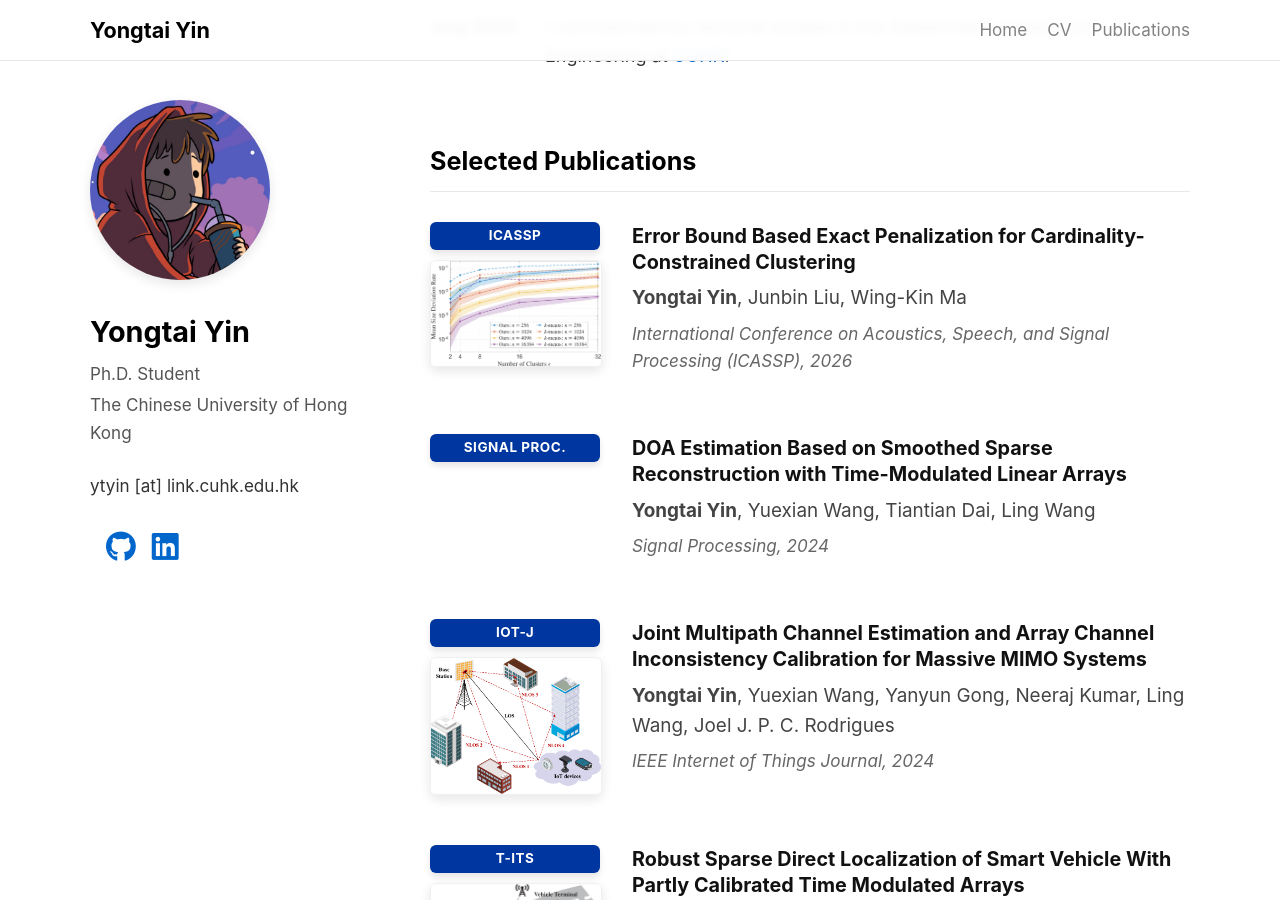
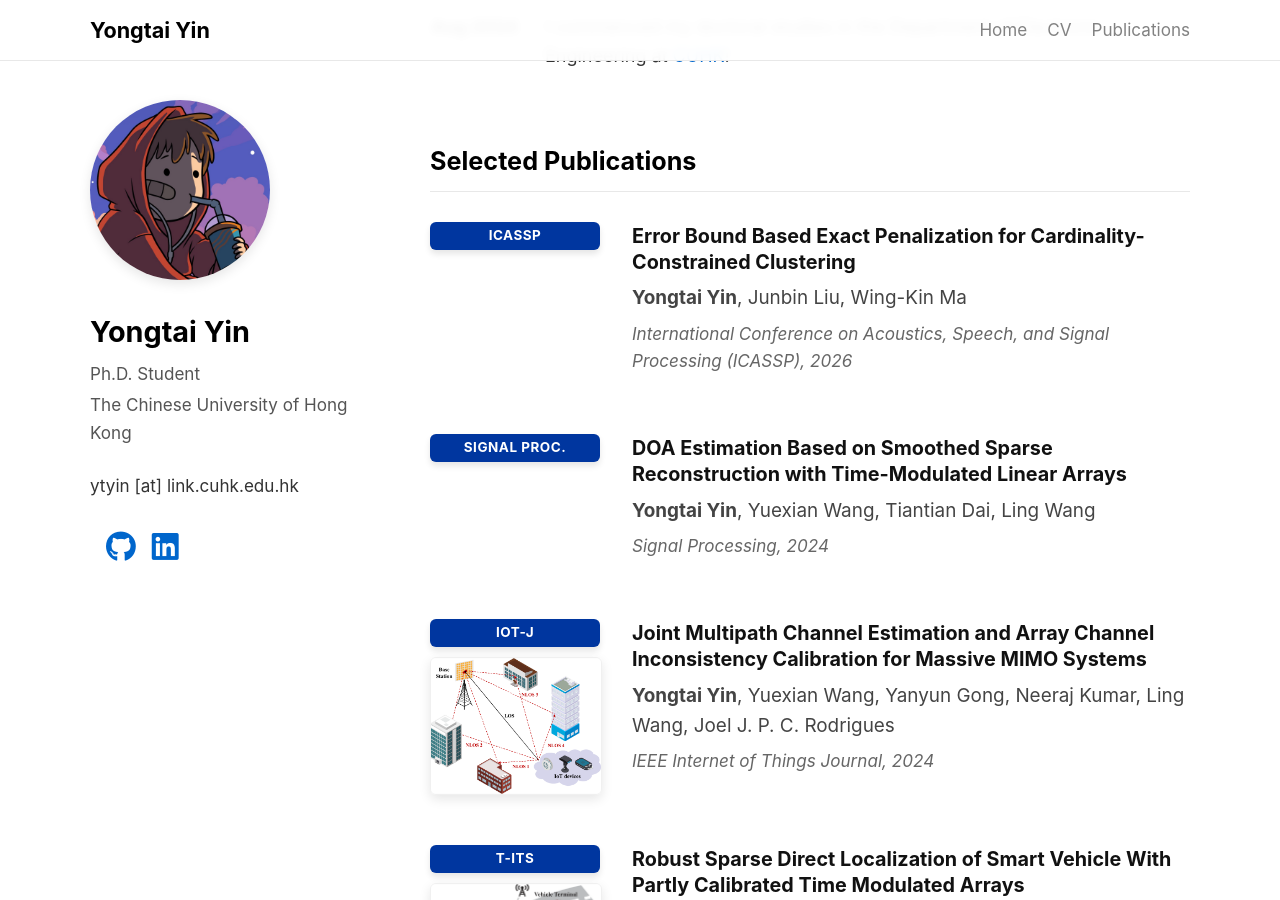
Before and after one commit to yongtai-yin/yongtai-yin.github.io, a Jekyll site: the page built from index.md, in a window 1280 px wide and 900 px high, scrolled down 917 px. Built offline with Jekyll 4.4.1, drawn with Linux system fonts in a browser that asks for light colours; a style sheet for code colours, icons or effects is not loaded.

Commit message:
Remove image path for ICASSP publication and add comment for image path in DOA Estimation entry

```diff
--- a/_data/publications.yml
+++ b/_data/publications.yml
@@ -2,14 +2,13 @@
   authors: "<strong>Yongtai Yin</strong>, Junbin Liu, Wing-Kin Ma"
   venue: "International Conference on Acoustics, Speech, and Signal Processing (ICASSP), 2026"
   short_venue: "ICASSP" # Abbreviation for the badge
-  image: "/assets/img/2026-ICASSP.png" # Path to the image, e.g., /assets/img/publications/icassp26.png
   selected: true
 
 - title: "DOA Estimation Based on Smoothed Sparse Reconstruction with Time-Modulated Linear Arrays"
   authors: "<strong>Yongtai Yin</strong>, Yuexian Wang, Tiantian Dai, Ling Wang"
   venue: "Signal Processing, 2024"
   short_venue: "Signal Proc."
-  # image: ""
+  # image: "" # Path to the image, e.g., /assets/img/XXX.png
   # pdf: "#"
   # project: "#"
   # code: "#"
```
